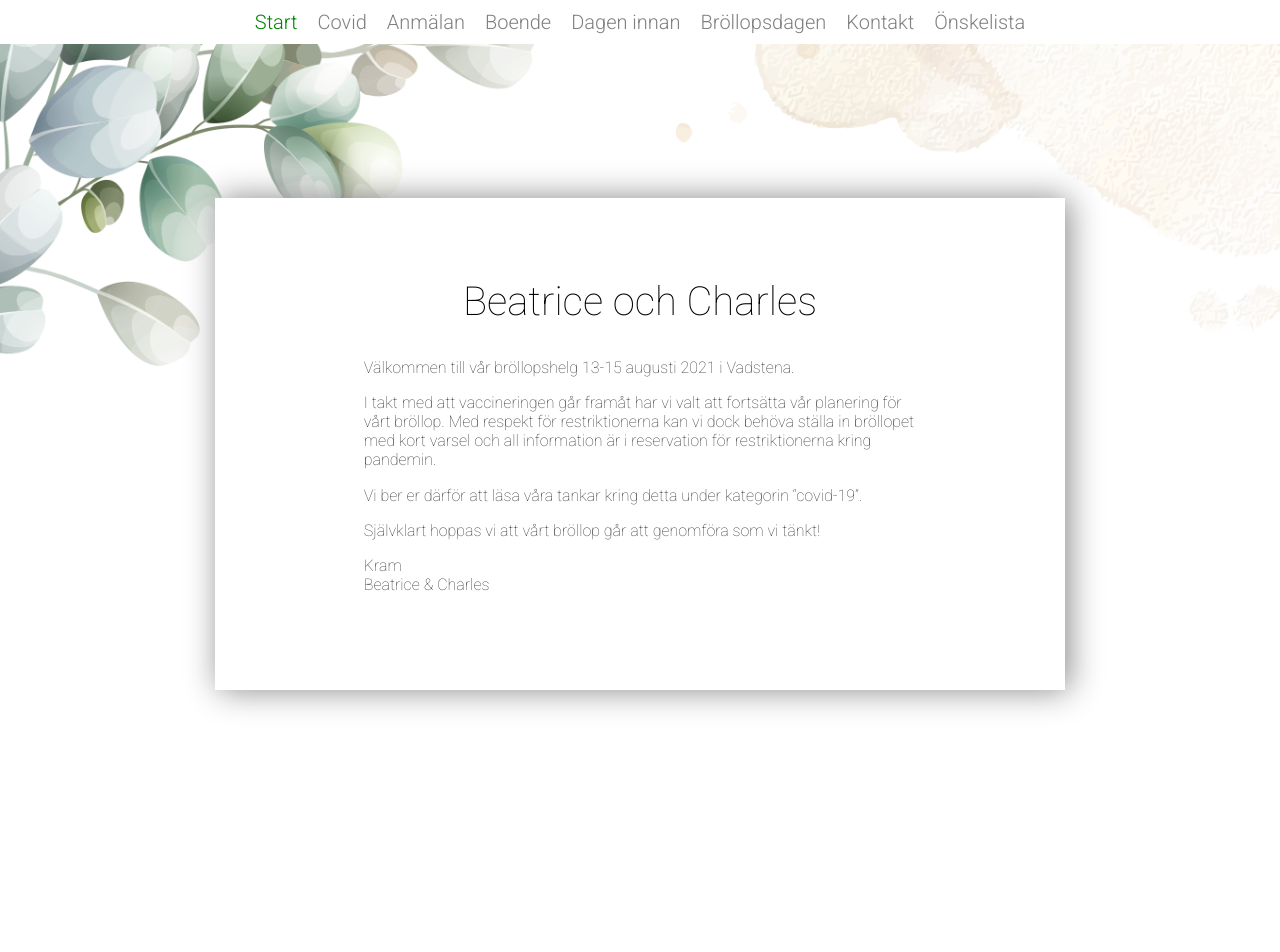
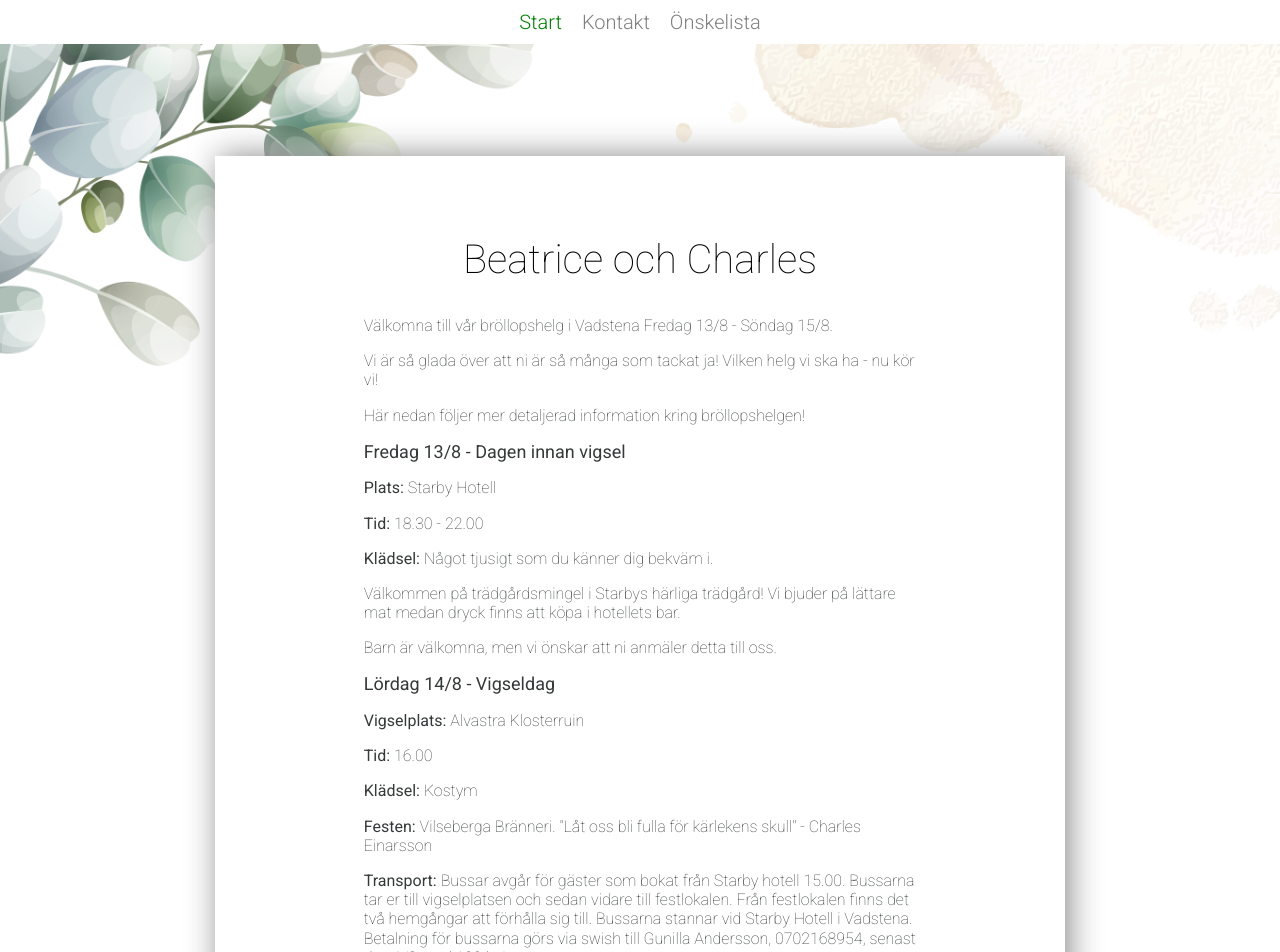
Before and after one commit to AdamOlevall/Wedding_Web, a React app: page / in a window 1280 px wide. Shown: the top 952 px of the page. Before the commit the page ends 844 px from the top, so only its background shows below. Built offline with nearby package versions, Linux system fonts and the light colour scheme.

Commit message:
update to only info page before wedding

```diff
--- a/src/App.js
+++ b/src/App.js
@@ -54,11 +54,11 @@ const App = () => {
             <Router history={history}>
                 <div className="nav-bar">
                         <NavLink exact to="/">Start</NavLink>
-                        <NavLink exact to="/covid">Covid</NavLink>
-                        <NavLink exact to="/form">Anmälan</NavLink>
-                        <NavLink exact to="/boende">Boende</NavLink>
-                        <NavLink exact to="/dagen-innan">Dagen innan</NavLink>
-                        <NavLink exact to="/brollops-dagen">Bröllopsdagen</NavLink>
+                    {/*<NavLink exact to="/covid">Covid</NavLink>*/}
+                    {/*<NavLink exact to="/form">Anmälan</NavLink>*/}
+                    {/*<NavLink exact to="/boende">Boende</NavLink>*/}
+                    {/* <NavLink exact to="/dagen-innan">Dagen innan</NavLink>*/}
+                    {/* <NavLink exact to="/brollops-dagen">Bröllopsdagen</NavLink>*/}
                         <NavLink exact to="/kontakt">Kontakt</NavLink>
                         <NavLink exact to="/onskelista">Önskelista</NavLink>
                 </div>
--- a/src/components/Home/HomeComponent.js
+++ b/src/components/Home/HomeComponent.js
@@ -12,13 +12,42 @@ const HomeComponent = () =>  {
         <div className="background-image">
           <div className="paper">
             <p className="header-text">Beatrice och <span onClick={() => setShowModal(true)}>Charles</span></p>
-            <p className="body-text body-text-dark">Välkommen till vår bröllopshelg 13-15 augusti 2021 i Vadstena.</p>
-            <p className="body-text body-text-dark">I takt med att vaccineringen går framåt har vi valt att fortsätta vår planering för vårt bröllop. Med respekt för restriktionerna kan vi dock behöva ställa in bröllopet med kort varsel och all information är i reservation för restriktionerna kring pandemin.
+            <p className="body-text body-text-dark">Välkomna till vår bröllopshelg i Vadstena Fredag  13/8 - Söndag 15/8.</p>
+            <p className="body-text body-text-dark">Vi är så glada över att ni är så många som tackat ja! Vilken helg vi ska ha - nu kör vi!
             </p>
-            <p className="body-text body-text-dark">Vi ber er därför att läsa våra tankar kring detta under kategorin “covid-19”.
+            <p className="body-text body-text-dark">Här nedan följer mer detaljerad information kring bröllopshelgen!
             </p>
-            <p className="body-text body-text-dark">Självklart hoppas vi att vårt bröllop går att genomföra som vi tänkt!
+            <p className="body-text body-text-dark day-header">Fredag 13/8 - Dagen innan vigsel
             </p>
+            <p className="body-text body-text-dark"><span>Plats: </span>  Starby Hotell
+            </p>
+            <p className="body-text body-text-dark"><span>Tid: </span>  18.30 - 22.00
+            </p>
+            <p className="body-text body-text-dark"><span>Klädsel: </span>  Något tjusigt som du känner dig bekväm i.
+            </p>
+            <p className="body-text body-text-dark">Välkommen på trädgårdsmingel i Starbys härliga trädgård! Vi bjuder på lättare mat medan dryck finns att köpa i hotellets bar.
+            </p>
+            <p className="body-text body-text-dark">
+              Barn är välkomna, men vi önskar att ni anmäler detta till oss.
+            </p>
+            <p className="body-text body-text-dark day-header">Lördag 14/8 - Vigseldag
+            </p>
+            <p className="body-text body-text-dark"><span>Vigselplats: </span> Alvastra Klosterruin
+            </p>
+            <p className="body-text body-text-dark"><span>Tid: </span>  16.00
+            </p>
+            <p className="body-text body-text-dark"><span>Klädsel: </span> Kostym
+            </p>
+            <p className="body-text body-text-dark"><span>Festen: </span> Vilseberga Bränneri. "Låt oss bli fulla för kärlekens skull" - Charles Einarsson
+            </p>
+            <p className="body-text body-text-dark"><span>Transport: </span>  Bussar avgår för gäster som bokat från Starby hotell 15.00. Bussarna tar er till vigselplatsen och sedan vidare till festlokalen. Från festlokalen finns det två hemgångar att förhålla sig till. Bussarna stannar vid Starby Hotell i Vadstena. Betalning för bussarna görs via swish till Gunilla Andersson, 0702168954, senast den 1/8 med 100 kr/person.
+            </p>
+            <p className="body-text body-text-dark"><span>Tal: </span> Anmäls till Joakim och Filip, senast 11 Juli. Kontaktuppgifter finns under "Kontakt".
+            </p>
+            <p className="body-text body-text-dark"><span>Angående barn: </span> Barn är välkomna på vigseln men därefter önskas firandet fortsätta i vuxet sällskap. Då det kommer förtäras alkohol har vi valt att ha en 18-årsgräns med undantag för spädbarn.</p>
+            <p className="body-text body-text-dark day-header">Söndag 15/8
+            </p>
+            <p className="body-text body-text-dark">För er som inte är boende på Starby Hotell men som skulle vilja äta en pangfrukost tillsammans med brudparet så finns det här en möjlighet för detta. Frukost behöver dock förbokas och görs till brudparet senast 1/8. Priset är 159 kr/person och betalas på plats.</p>
             <p className="body-text body-text-dark">Kram
               <br />Beatrice & Charles
             </p>
--- a/src/components/Home/style.css
+++ b/src/components/Home/style.css
@@ -71,6 +71,11 @@ p {
 
 .body-text-dark {
   color: #353939;
+}
+
+.day-header {
+  font-weight: 400;
+  font-size: 18px;
 }
 
 .body-text-header {
```
Also changed, not shown: 1 other file (tests, documents, lock files or other folders).
